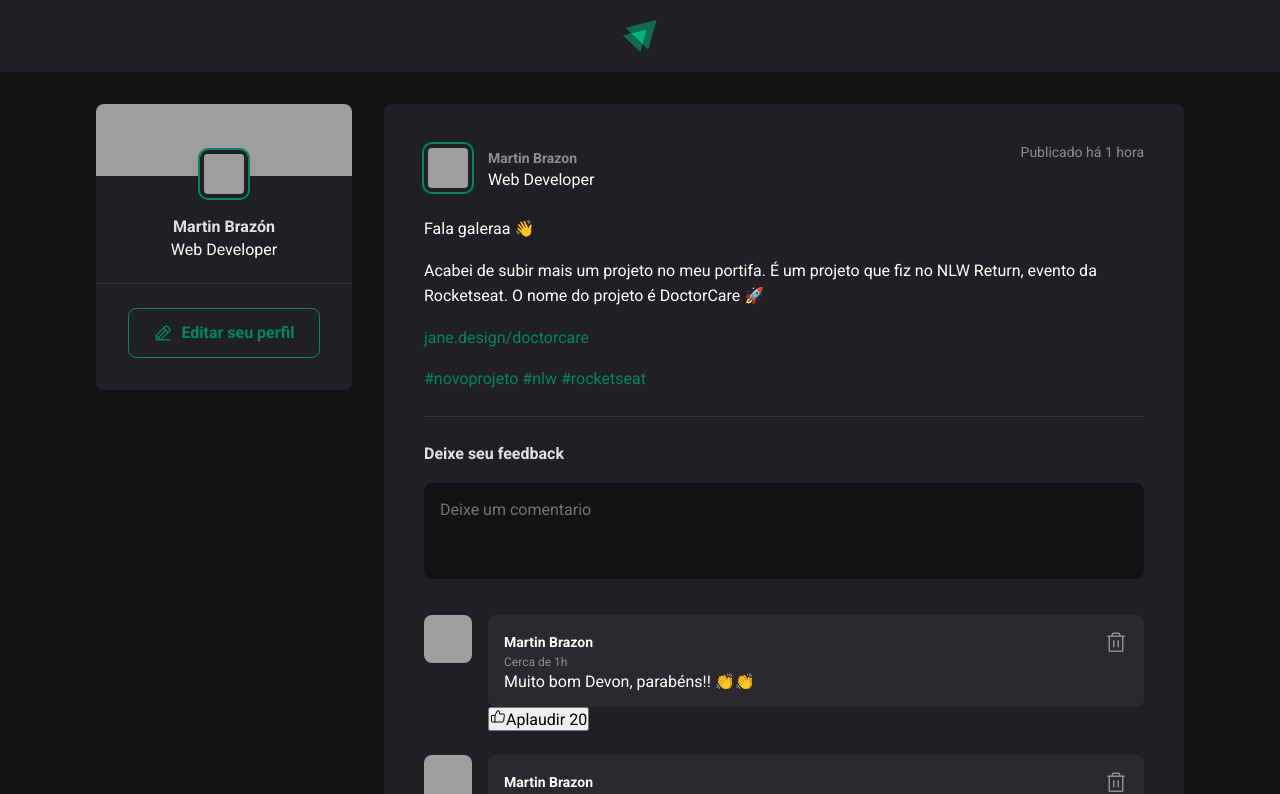
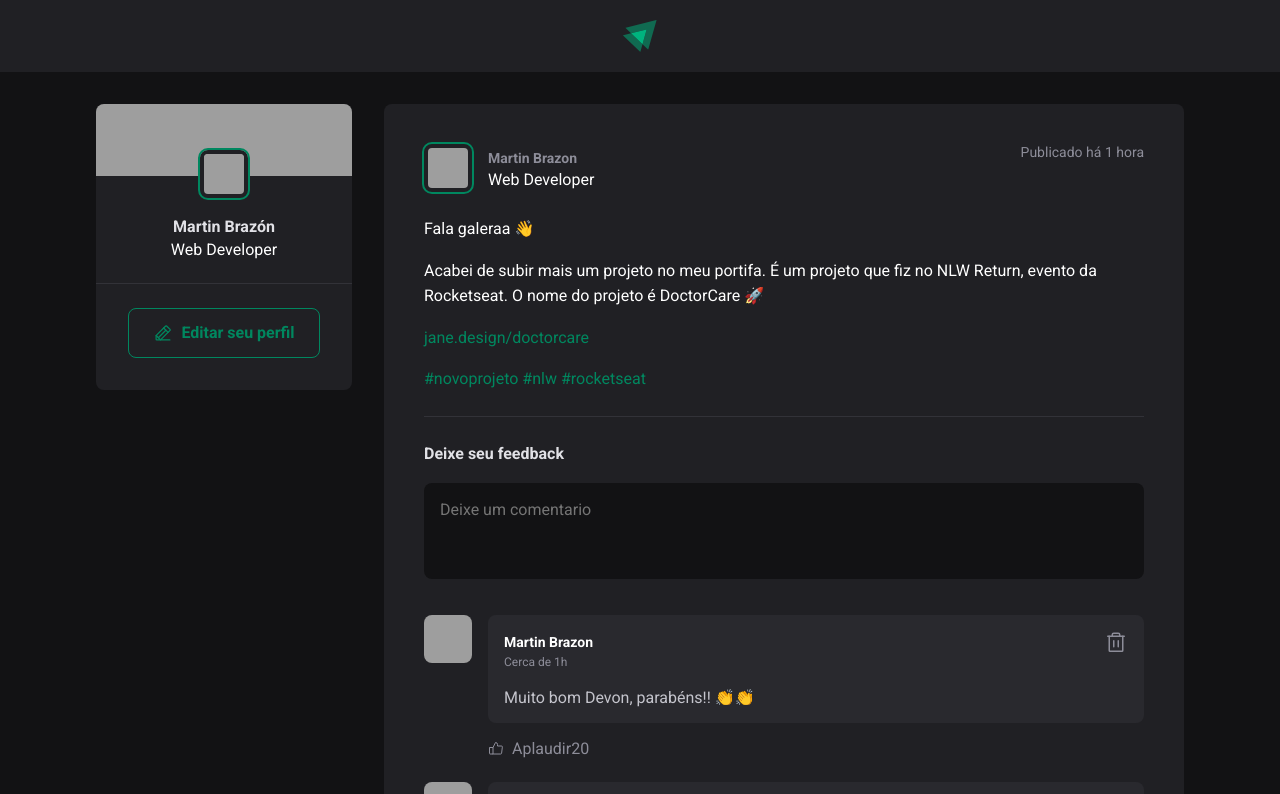
Before and after one commit to MartinGBB/Ignite, a React (Vite) app in the folder 01-fundamentos-reactjs/: page / in a window 1280 px wide. Shown: the top 794 px of the page. Built offline with nearby package versions, Linux system fonts and the light colour scheme; grey boxes are pictures that could not be loaded.

Commit message:
style: adiciona hover e cores ao botao de curtir e corrige cor do paragrafo

```diff
--- a/01-fundamentos-reactjs/src/components/Comment.module.css
+++ b/01-fundamentos-reactjs/src/components/Comment.module.css
@@ -53,3 +53,29 @@
 .commentContent header button:hover {
   color: var(--red-500);
 }
+
+.commentContent p {
+  margin-top: 1rem;
+  color: var(--gray-300);
+}
+
+.commentBox footer {
+  margin-top: 1rem;
+}
+
+.commentBox footer button {
+  background: transparent;
+  color: var(--gray-400);
+  border: 0;
+  cursor: pointer;
+  display: flex;
+  align-items: center;
+}
+
+.commentBox footer button:hover {
+  color: var(--green-300);
+}
+
+.commentBox footer button svg {
+  margin-right: 0.5rem;
+}
```
